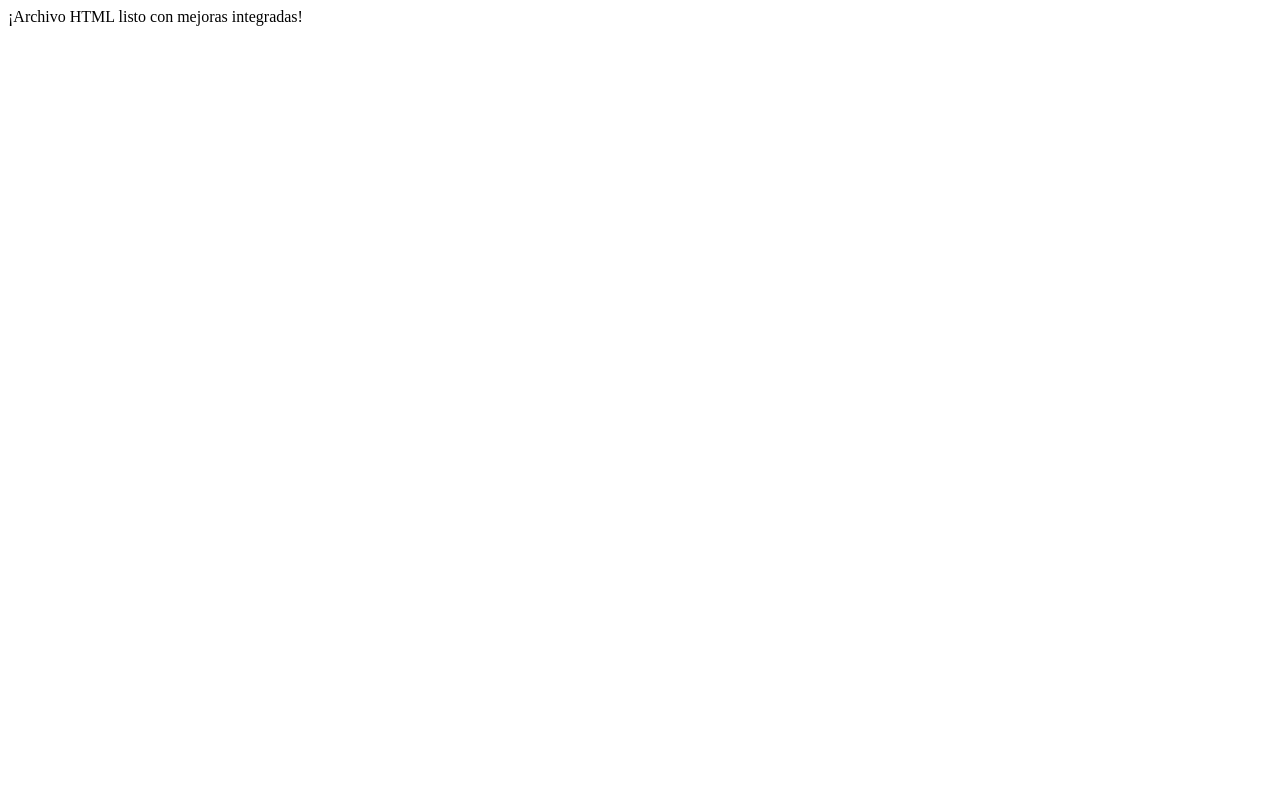
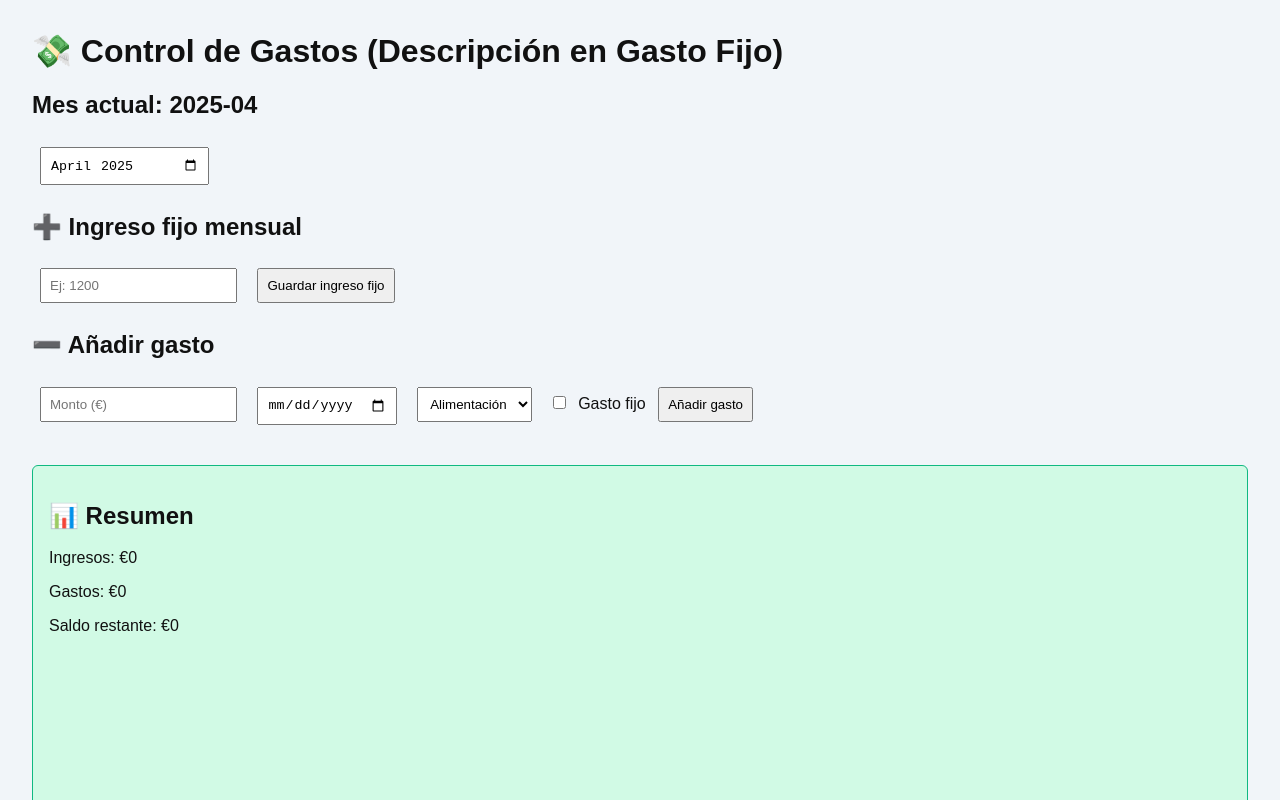
Before and after one commit to mikele1975545/control-de-gastitos, a plain HTML site: page index.html in a window 1280 px wide. Shown: the top 800 px of the page. Drawn offline with nearby package versions, Linux system fonts and the light colour scheme.

Commit message:
Add files via upload

```diff
--- a/index.html
+++ b/index.html
@@ -1 +1,147 @@
-¡Archivo HTML listo con mejoras integradas!
+
+<!DOCTYPE html>
+<html lang="es">
+<head>
+  <meta charset="UTF-8" />
+  <title>Control de Gastos Mejorado</title>
+  <script src="https://cdn.jsdelivr.net/npm/chart.js"></script>
+  <style>
+    body { font-family: Arial, sans-serif; margin: 2rem; background: #f1f5f9; color: #111; }
+    input, select, button { margin: 0.5rem; padding: 0.5rem; }
+    .registro { margin: 0.5rem 0; padding: 0.5rem; background: #e2e8f0; border-radius: 6px; }
+    .resumen { margin-top: 2rem; padding: 1rem; background: #d1fae5; border: 1px solid #10b981; border-radius: 6px; }
+    .alerta { color: red; font-weight: bold; }
+  </style>
+</head>
+<body>
+  <h1>💸 Control de Gastos (Descripción en Gasto Fijo)</h1>
+  <div>
+    <h2>Mes actual: <span id="mes-actual"></span></h2>
+    <input type="month" id="mes-selector" onchange="cambiarMes()" />
+  </div>
+
+  <div>
+    <h2>➕ Ingreso fijo mensual</h2>
+    <input type="number" id="ingreso-fijo" placeholder="Ej: 1200" />
+    <button onclick="guardarIngresoFijo()">Guardar ingreso fijo</button>
+  </div>
+
+  <div>
+    <h2>➖ Añadir gasto</h2>
+    <input type="number" id="monto" placeholder="Monto (€)">
+    <input type="date" id="fecha-gasto">
+    <select id="categoria">
+      <option value="Alimentación">Alimentación</option>
+      <option value="Transporte">Transporte</option>
+      <option value="Suministros">Suministros</option>
+      <option value="Ocio">Ocio</option>
+      <option value="Otros">Otros</option>
+    </select>
+    <label><input type="checkbox" id="fijo" onchange="toggleDescripcionFijo()"> Gasto fijo</label>
+    <input type="text" id="desc-gasto-fijo" placeholder="Descripción gasto fijo" style="display:none;">
+    <button onclick="agregarGasto()">Añadir gasto</button>
+    <div id="lista-gastos"></div>
+  </div>
+
+  <div class="resumen">
+    <h2>📊 Resumen</h2>
+    <p id="total-ingresos">Ingresos: €0</p>
+    <p id="total-gastos">Gastos: €0</p>
+    <p id="saldo">Saldo restante: €0</p>
+    <p id="alerta-gastos" class="alerta"></p>
+    <canvas id="grafico" width="400" height="200"></canvas>
+  </div>
+
+<script>
+let datos = {};
+let mesActual = new Date().toISOString().slice(0,7);
+document.getElementById("mes-selector").value = mesActual;
+
+function cambiarMes() {
+  mesActual = document.getElementById("mes-selector").value;
+  if (!datos[mesActual]) {
+    datos[mesActual] = { ingresoFijo: datos[getUltimoMes()]?.ingresoFijo || 0, ingresos: [], gastos: [] };
+  }
+  actualizarVista();
+}
+
+function getUltimoMes() {
+  const claves = Object.keys(datos).sort();
+  return claves.length > 0 ? claves[claves.length - 1] : mesActual;
+}
+
+function guardarIngresoFijo() {
+  if (!datos[mesActual]) datos[mesActual] = { ingresoFijo: 0, ingresos: [], gastos: [] };
+  datos[mesActual].ingresoFijo = parseFloat(document.getElementById("ingreso-fijo").value) || 0;
+  actualizarVista();
+}
+
+function toggleDescripcionFijo() {
+  const checkbox = document.getElementById("fijo");
+  const campoDesc = document.getElementById("desc-gasto-fijo");
+  campoDesc.style.display = checkbox.checked ? "inline-block" : "none";
+}
+
+function agregarGasto() {
+  const monto = parseFloat(document.getElementById("monto").value);
+  const fecha = document.getElementById("fecha-gasto").value;
+  const categoria = document.getElementById("categoria").value;
+  const fijo = document.getElementById("fijo").checked;
+  const descripcion = fijo
+    ? document.getElementById("desc-gasto-fijo").value || "Gasto fijo"
+    : "Gasto variable";
+
+  if (!monto || !fecha) return alert("Completa todos los campos");
+  datos[mesActual].gastos.push({ monto, fecha, categoria, fijo, descripcion });
+
+  document.getElementById("monto").value = "";
+  document.getElementById("fecha-gasto").value = "";
+  document.getElementById("fijo").checked = false;
+  document.getElementById("desc-gasto-fijo").value = "";
+  document.getElementById("desc-gasto-fijo").style.display = "none";
+  actualizarVista();
+}
+
+function actualizarVista() {
+  if (!datos[mesActual]) datos[mesActual] = { ingresoFijo: 0, ingresos: [], gastos: [] };
+  document.getElementById("mes-actual").innerText = mesActual;
+  let ingresos = datos[mesActual].ingresos.reduce((acc, i) => acc + i.monto, 0);
+  let ingresoFijo = datos[mesActual].ingresoFijo || 0;
+  let totalIngresos = ingresos + ingresoFijo;
+  let totalGastos = datos[mesActual].gastos.reduce((acc, g) => acc + g.monto, 0);
+  let saldo = totalIngresos - totalGastos;
+
+  document.getElementById("total-ingresos").innerText = `Ingresos: €${totalIngresos}`;
+  document.getElementById("total-gastos").innerText = `Gastos: €${totalGastos}`;
+  document.getElementById("saldo").innerText = `Saldo restante: €${saldo}`;
+  document.getElementById("alerta-gastos").innerText = saldo < 0 ? "⚠️ Has gastado más de lo que ingresaste" : "";
+
+  let listaGastos = datos[mesActual].gastos.map(g =>
+    `<div class='registro'>- €${g.monto} - ${g.categoria} - ${g.descripcion} - ${g.fecha} ${g.fijo ? "(fijo)" : ""}</div>`
+  ).join("");
+  document.getElementById("lista-gastos").innerHTML = listaGastos;
+
+  const categorias = {};
+  datos[mesActual].gastos.forEach(g => {
+    categorias[g.categoria] = (categorias[g.categoria] || 0) + g.monto;
+  });
+
+  const ctx = document.getElementById("grafico").getContext("2d");
+  if (window.miGrafico) window.miGrafico.destroy();
+  window.miGrafico = new Chart(ctx, {
+    type: 'pie',
+    data: {
+      labels: Object.keys(categorias),
+      datasets: [{
+        label: 'Gastos por categoría',
+        data: Object.values(categorias),
+        backgroundColor: ['#60a5fa', '#f87171', '#facc15', '#34d399', '#a78bfa']
+      }]
+    }
+  });
+}
+
+actualizarVista();
+</script>
+</body>
+</html>
```
